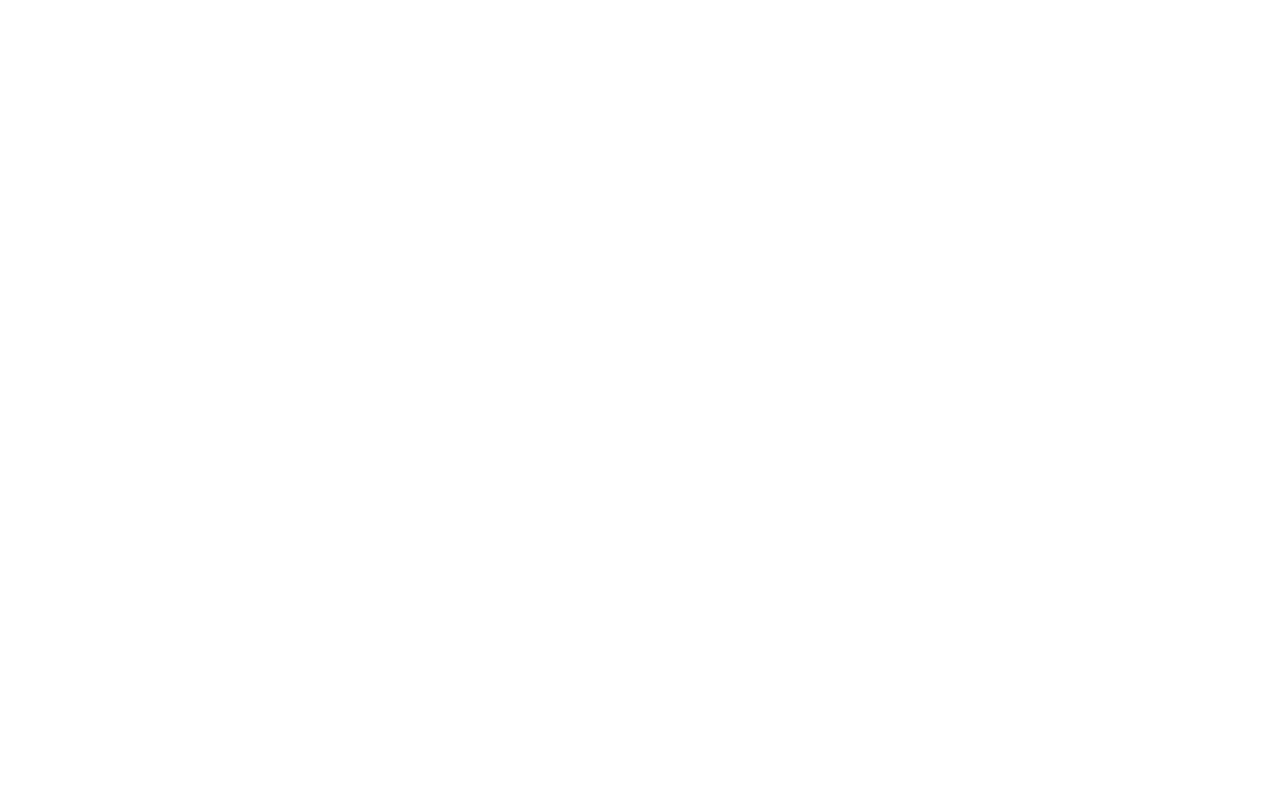
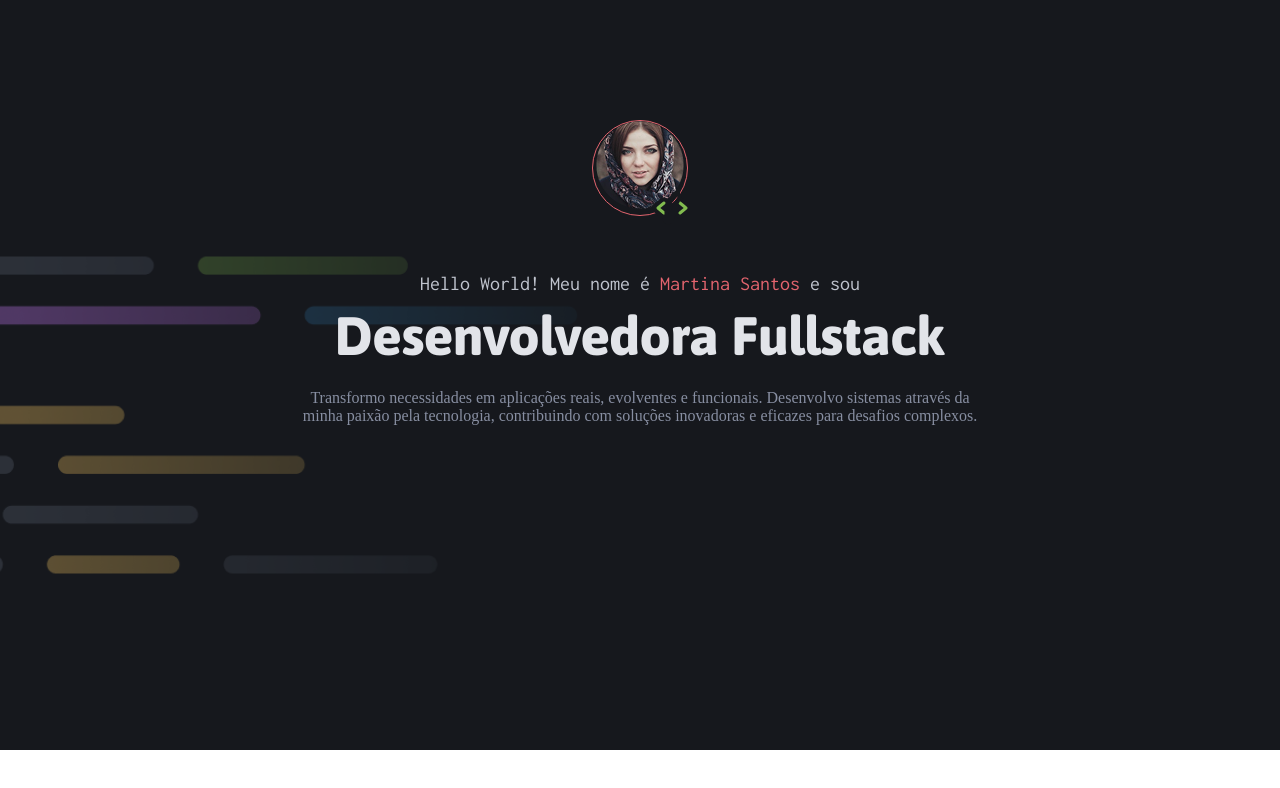
Before and after one commit to VictorAPuntel/PortfolioDev, a plain HTML site: page index.html in a window 1280 px wide. Drawn offline with Linux system fonts and the light colour scheme.

Commit message:
Criando o header

```diff
--- a/index.html
+++ b/index.html
@@ -13,5 +13,24 @@
     />
     <title>Portfólio Dev</title>
   </head>
-  <body></body>
+  <body>
+    <header>
+      <div class="container">
+        <div class="profile">
+          <img src="assets/image/profile.png" alt="Foto de perfil" />
+          <img src="assets/icons/Vector.svg" class="vector" alt="" />
+        </div>
+        <div class="content">
+          <p>Hello World! Meu nome é <span>Martina Santos</span> e sou</p>
+          <h1>Desenvolvedora Fullstack</h1>
+          <p>
+            Transformo necessidades em aplicações reais, evolventes e
+            funcionais. Desenvolvo sistemas através da</br> minha paixão pela
+            tecnologia, contribuindo com soluções inovadoras e eficazes para
+            desafios complexos.
+          </p>
+        </div>
+      </div>
+    </header>
+  </body>
 </html>
--- /dev/null
+++ b/style/header.css
@@ -0,0 +1,44 @@
+header {
+  background-image: url(../assets/image/Background_Intro.png);
+  height: 750px;
+  width: 100%;
+  text-align: center;
+  .container {
+    padding: 120px 163px 183px;
+    display: grid;
+    justify-items: center;
+  }
+  .profile {
+    width: 96px;
+    height: 96px;
+    border-radius: 50%;
+    border: 1px solid var(--red);
+    object-fit: cover;
+    position: relative;
+    .vector {
+      position: absolute;
+      top: 70px;
+      left: 59px;
+    }
+  }
+  .content {
+    margin-top: 56px;
+    > p {
+      font: var(--subtitle-text);
+      color: var(--gray-500);
+      margin-bottom: 8px;
+      span {
+        color: var(--red);
+      }
+    }
+    h1 {
+      font: var(--title-lg);
+      color: var(--gray-600);
+      margin-bottom: 20px;
+      + p {
+        font: var(--text-sm);
+        color: var(--gray-400);
+      }
+    }
+  }
+}
--- a/style/index.css
+++ b/style/index.css
@@ -1 +1,2 @@
 @import url(global.css);
+@import url(header.css);
```
Also changed, not shown: assets/icons/Vector.svg (added), assets/image/profile.png (added).
